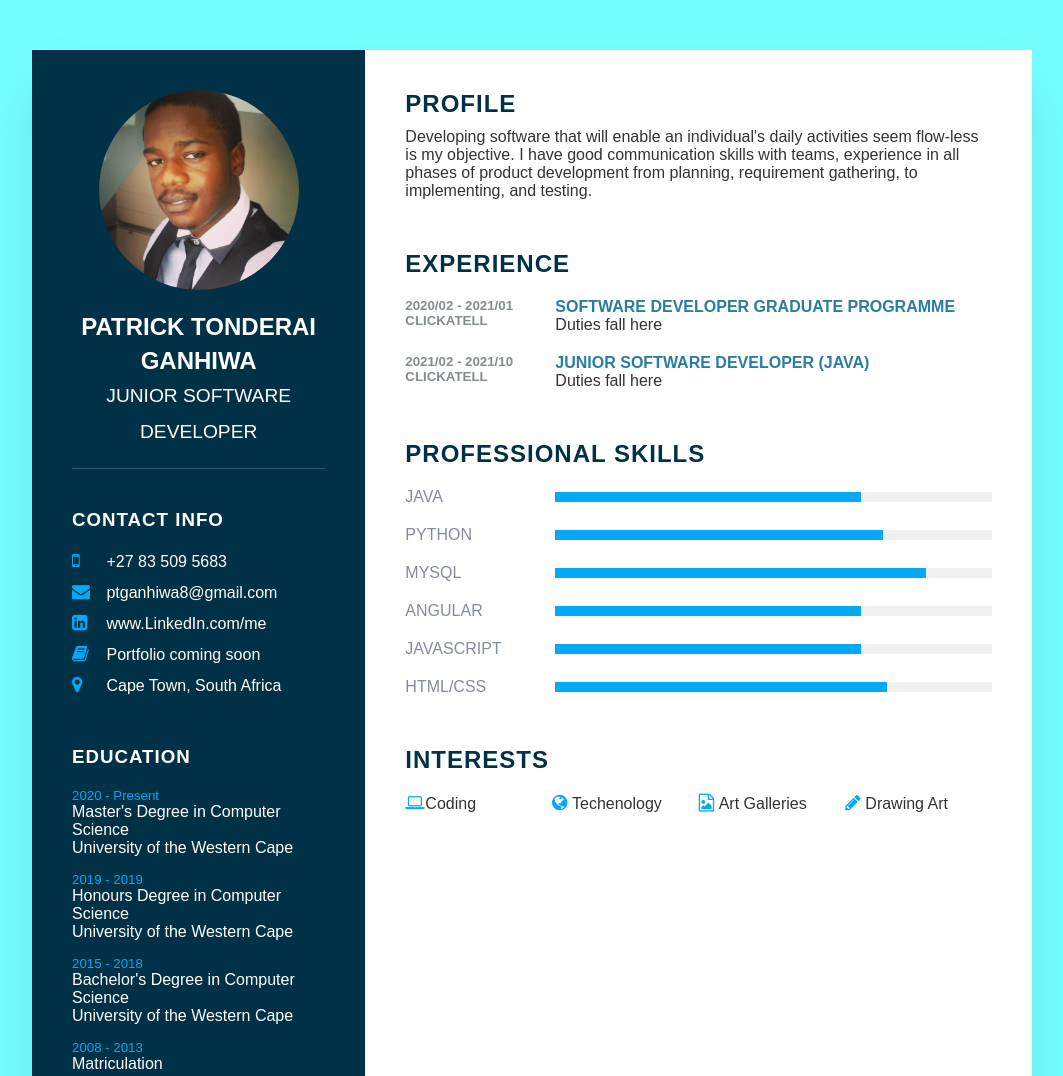
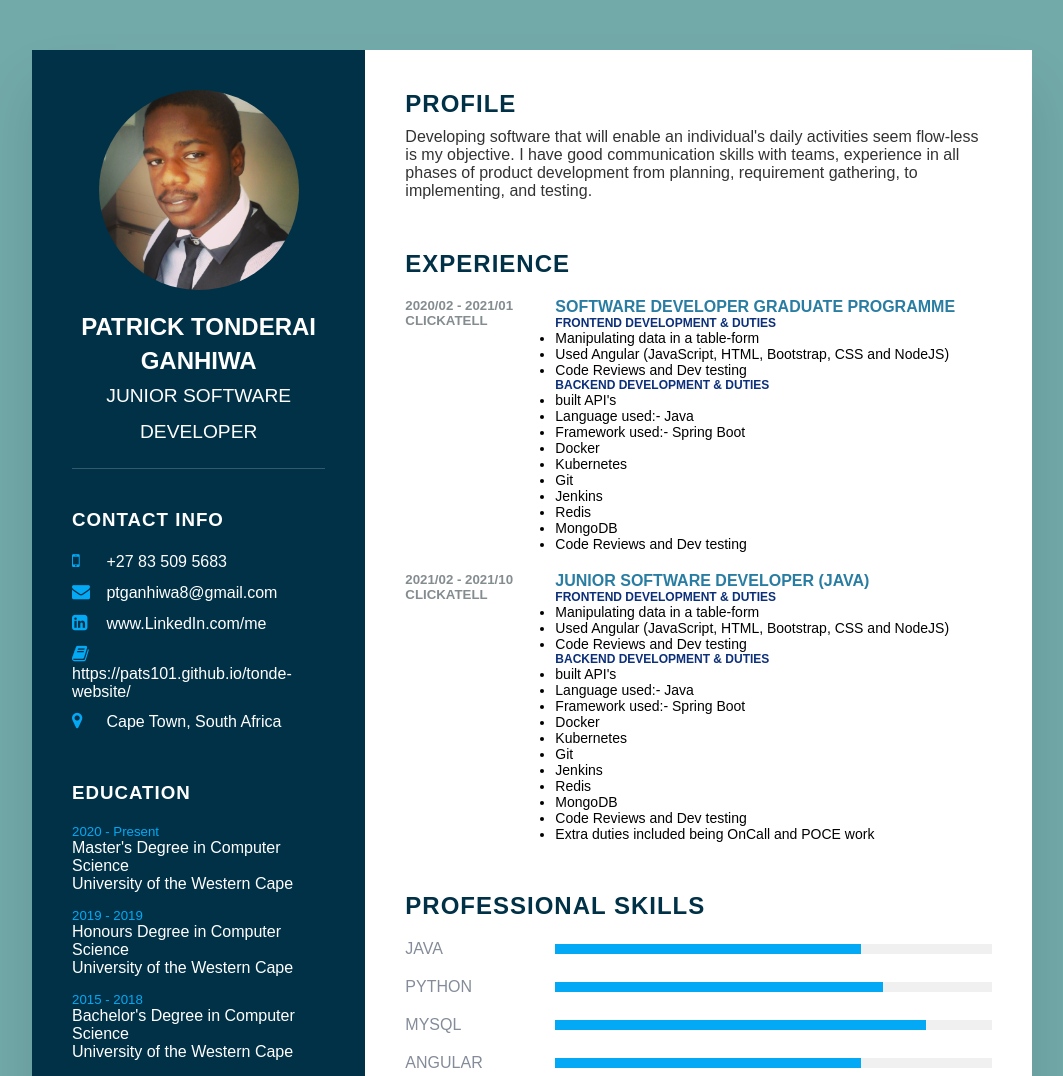
Before and after one commit to Pats101/Portfolio, a website: page index.html in a window 1280 px wide. Shown: the top 1076 px of the page, without its empty margins (108-1171 px from the left). Drawn offline with Linux system fonts and the light colour scheme; a web font is replaced by a local one.

```diff
--- a/index.html
+++ b/index.html
@@ -34,7 +34,7 @@
 					</li>
 					<li>
 						<span class="icon"><i class="fa fa-book" aria-hidden="true"></i></span>
-						<span class="text">Portfolio coming soon</span>
+						<span class="text">https://pats101.github.io/tonde-website/</span>
 					</li>
 
 					<li>
@@ -102,7 +102,25 @@
 					</div>
 					<div class="text">
 						<h4>Software Developer Graduate Programme</h4>
-						<p>Duties fall here</p>
+						<h6>Frontend Development & duties</h6>
+						<ul>
+							<li>Manipulating data in a table-form</li>
+							<li>Used Angular (JavaScript, HTML, Bootstrap, CSS and NodeJS)</li>
+							<li>Code Reviews and Dev testing</li>
+						</ul>
+						<h6>Backend Development & duties</h6>
+						<ul>
+							<li>built API's </li>
+							<li>Language used:- Java</li>
+							<li>Framework used:- Spring Boot</li>
+							<li>Docker</li>
+							<li>Kubernetes</li>
+							<li>Git</li>
+							<li>Jenkins</li>
+							<li>Redis</li>
+							<li>MongoDB</li>
+							<li>Code Reviews and Dev testing</li>
+						</ul>
 					</div>
 				</div>
 				<div class="box">
@@ -112,7 +130,26 @@
 					</div>
 					<div class="text">
 						<h4>Junior Software Developer (JAVA)</h4>
-						<p>Duties fall here</p>
+						<h6>Frontend Development & duties</h6>
+						<ul>
+							<li>Manipulating data in a table-form</li>
+							<li>Used Angular (JavaScript, HTML, Bootstrap, CSS and NodeJS)</li>
+							<li>Code Reviews and Dev testing</li>
+						</ul>
+						<h6>Backend Development & duties</h6>
+						<ul>
+							<li>built API's </li>
+							<li>Language used:- Java</li>
+							<li>Framework used:- Spring Boot</li>
+							<li>Docker</li>
+							<li>Kubernetes</li>
+							<li>Git</li>
+							<li>Jenkins</li>
+							<li>Redis</li>
+							<li>MongoDB</li>
+							<li>Code Reviews and Dev testing</li>
+							<li>Extra duties included being OnCall and POCE work</li>
+						</ul>
 					</div>
 				</div>
 			</div>
--- a/src/css/style.css
+++ b/src/css/style.css
@@ -8,7 +8,7 @@
 }
 
 body{
-    background: #75ffff;
+    background: #2d8080ab;
     display: flex;
     justify-content: center;
     align-items: center;
@@ -189,6 +189,16 @@
     font-size: 16px;
 }
 
+.about .box .text h6 {
+    text-transform: uppercase;
+    color: #0c2f79;
+    font-size: 12px;
+}
+
+.about .box .text li {
+    font-size: 14px;
+}
+
 .skills .box {
     position: relative;
     width: 100%;
```
